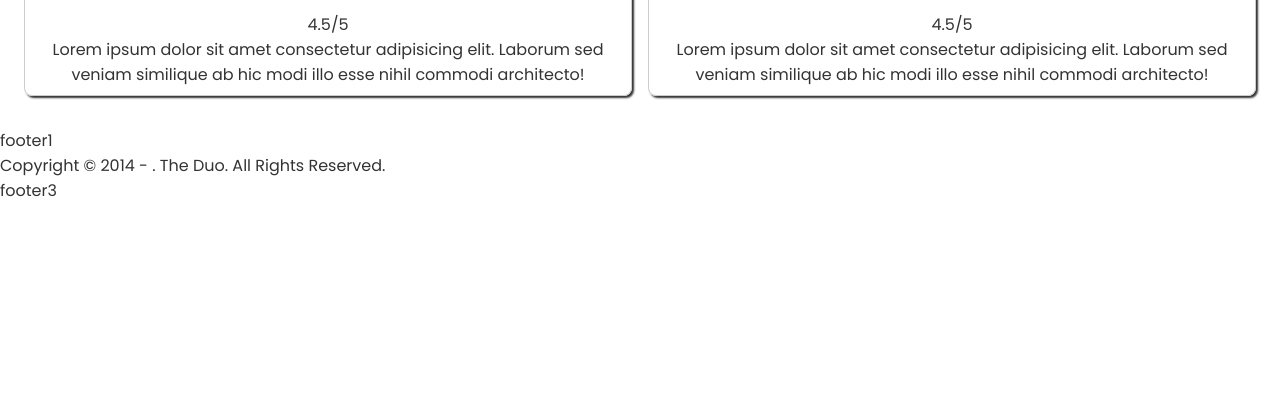
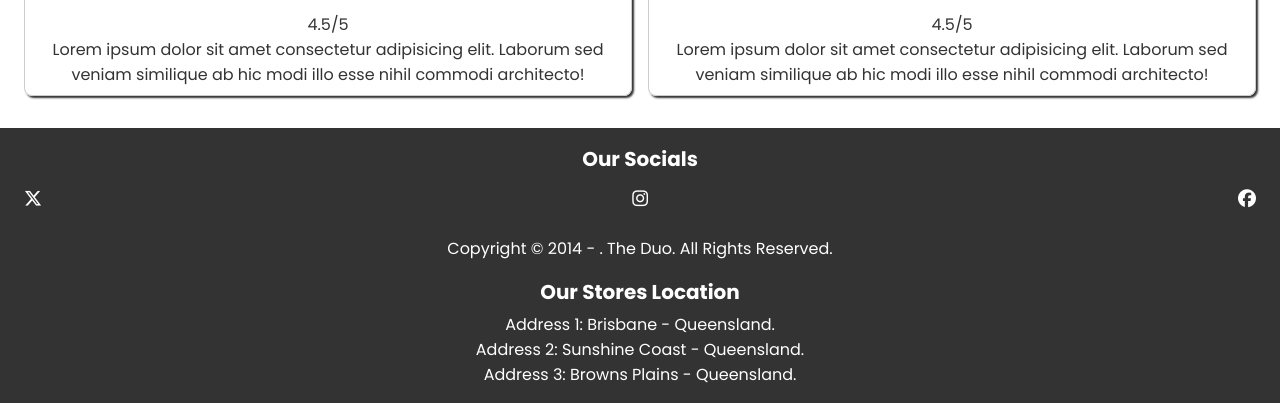
Before and after one commit to jackkariuki2507-sketch/Gakenge-Real-Estate-Company, a plain HTML site: page html/index.html in a window 1280 px wide. Shown: the part 865-1268 px from the top of the page. Before the commit the page ends 1068 px from the top, so only its background shows below. Drawn offline with Linux system fonts and the light colour scheme.

Commit message:
Add Styles to Footer in both Index and Create Account html

```diff
--- a/css/reused-Components.css
+++ b/css/reused-Components.css
@@ -128,3 +128,31 @@
   margin-top:8px;
   border-radius:4px;
 }
+
+/* Footer */
+.js-footer{
+  background-color:#333;
+  color:#fff;
+  height:auto;
+  padding:16px;
+}
+
+.footer-heading{
+  text-align:center;
+}
+
+.footer-heading h5{
+  font-size:20px;
+}
+
+.footer_container div:nth-of-type(1),
+.footer_container div:nth-of-type(2),
+.footer_container div:not(:nth-of-type(3)){
+  margin-bottom:16px;
+}
+
+
+/* Icons Styles */
+i{
+  font-size:18px;
+}
--- a/html/index.html
+++ b/html/index.html
@@ -61,7 +61,7 @@
     </div>
     <div class="js-hero-section">
       <div class="js-hero-image-container">
-        <img src="/images/image1.png" alt="personal image">
+        <img src="" alt="personal image">
       </div>
       <div class="js-hero-description">
         <h1>
@@ -203,12 +203,34 @@
     </section>
   </main>
   <footer class="js-footer">
-    <div class="footer_container">
-      <div class="footer1">footer1</div>
-      <div class="footer2">
+    <div class="footer_container footer-heading">
+      <div class="js-social-container">
+        <h5>
+          Our Socials
+        </h5>
+        <div class="js-socials flex-container">
+          <a href="">
+            <i class="fa-brands fa-x-twitter"></i>
+          </a>
+          <a href="">
+            <i class="fa-brands fa-instagram"></i>
+          </a>
+          <a href="">
+            <i class="fa-brands fa-facebook"></i>
+          </a>
+        </div>
+      </div>
+      <div class="js-copyright">
         <p>Copyright &copy; 2014 - . The Duo. All Rights Reserved.</p>
       </div>
-      <div class="footer3">footer3</div>
+      <div class="js-address-information">
+       <h5>
+        Our Stores Location
+       </h5>
+       <p>Address 1: Brisbane - Queensland.</p>
+       <p>Address 2: Sunshine Coast - Queensland.</p>
+       <p>Address 3: Browns Plains - Queensland.</p>
+      </div>
     </div>
   </footer>
 </body>
```
Also changed, not shown: html/Create_Account.html (+27 -5 lines).
